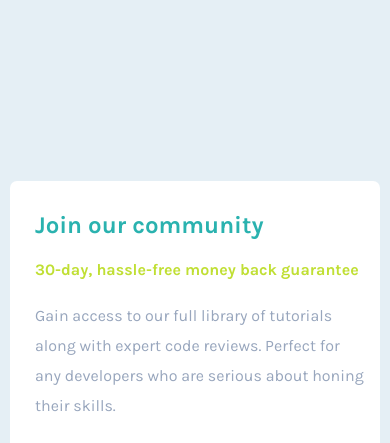
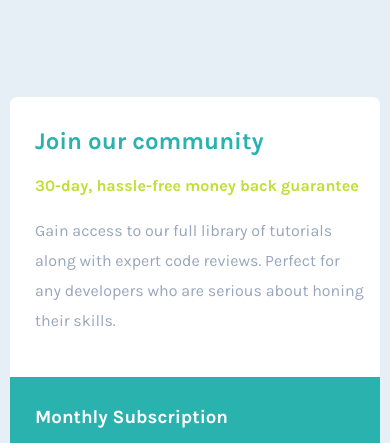
Before and after one commit to Emmanuel-Ola03/single-price-grid-component-master, a plain HTML site: page index.html in a window 390 px wide. Shown: the top 443 px of the page. Drawn offline with Linux system fonts and the light colour scheme.

Commit message:
Update style.css

```diff
--- a/style.css
+++ b/style.css
@@ -119,14 +119,14 @@ button{
         margin-left: 10px;
         margin-right: 10px;
         padding: 0;
-        height: 150vh;
+        height: 140vh;
         display: grid;
         place-items: center;
     }
 
     .container{
         width: auto;
-        height: 60vh;
+        height: 90vh;
         display: grid;
         grid-template-columns: 1fr;
     }
```
